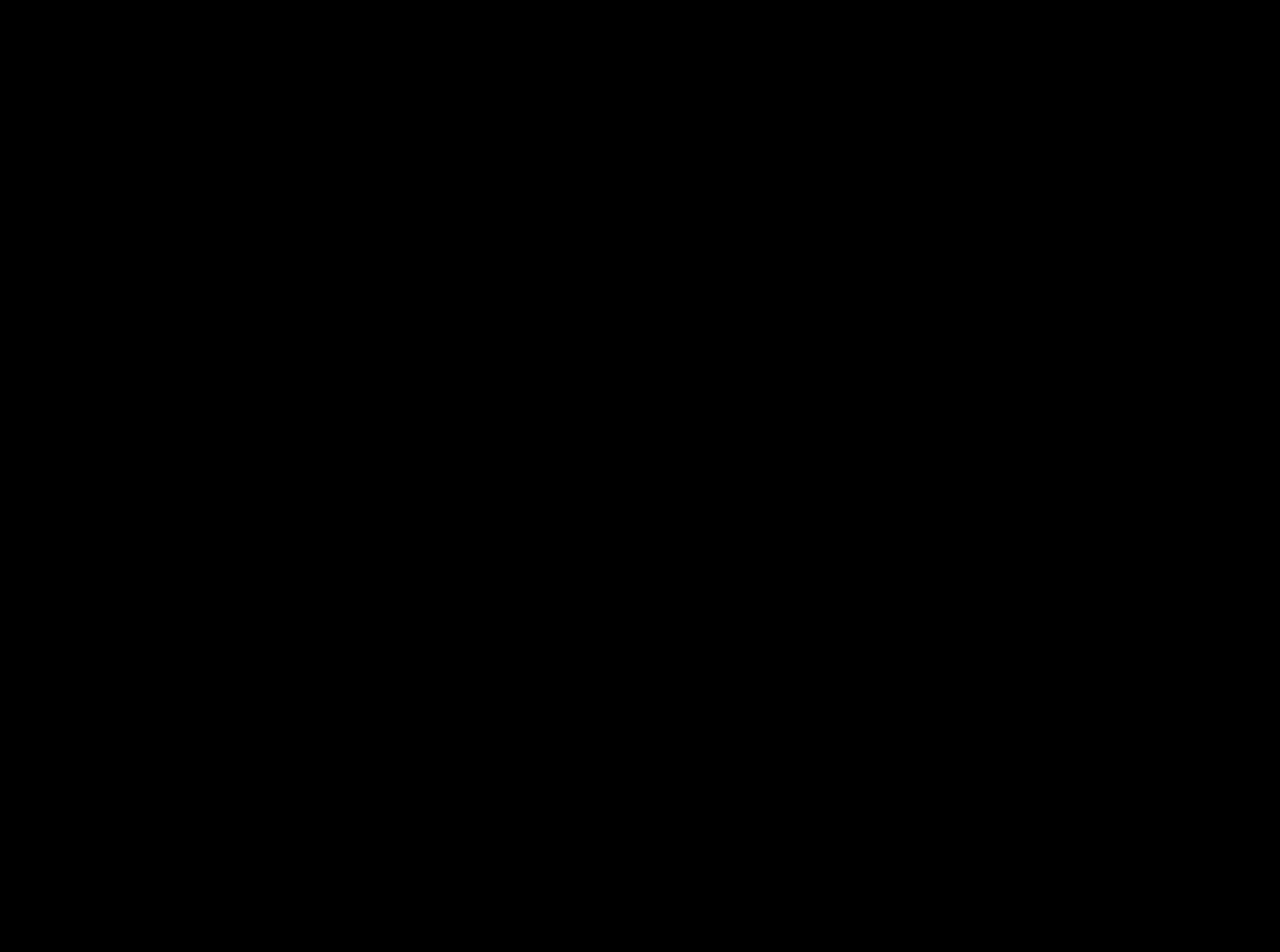
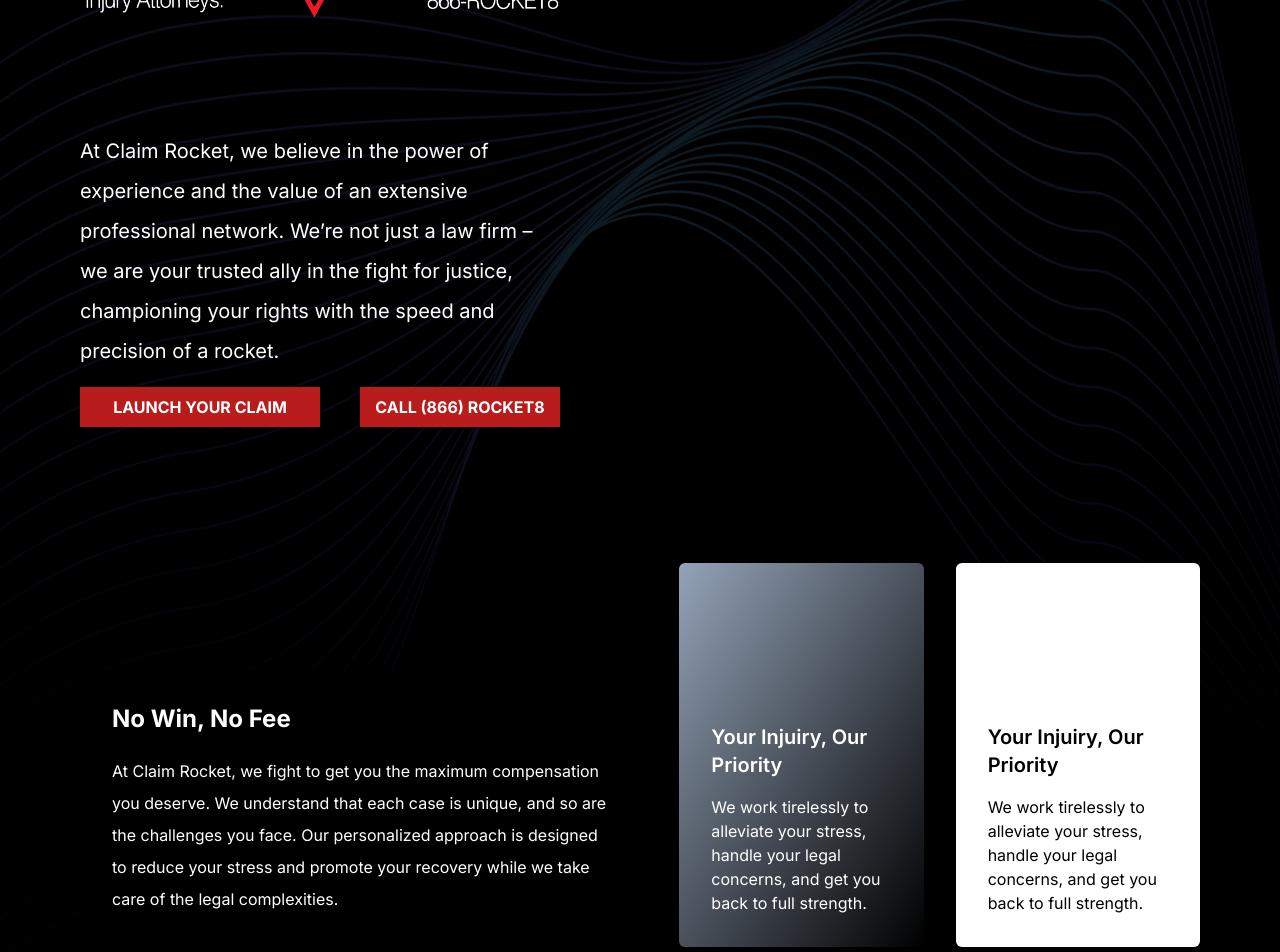
Before and after one commit to dev-mdsohagmiya/claimrocket, a Next.js app: page / in a window 1280 px wide. Shown: the part 500-1452 px from the top of the page. Before the commit the page ends 800 px from the top, so only its background shows below. Built offline with nearby package versions, Linux system fonts and the light colour scheme.

Commit message:
hero section initialized

```diff
--- a/app/page.js
+++ b/app/page.js
@@ -1,3 +1,4 @@
+import Hero from "@/components/Hero";
 import NavBar from "@/components/Navber";
 import Image from "next/image";
 
@@ -5,6 +6,7 @@
   return (
     <div>
       <NavBar />
+      <Hero />
     </div>
   );
 }
--- /dev/null
+++ b/components/Hero.jsx
@@ -0,0 +1,88 @@
+"use client";
+import Image from "next/image";
+import heroBg from "../public/assets/herobg.png";
+import heroLogo from "../public/assets/heroLogo.png";
+import React from "react";
+
+const Hero = () => {
+  return (
+    <div
+      className={`min-h-screen bg-cover bg-center relative  bg-black h-[1630px] md:h-[1400px]`}
+    >
+      {/* Background Image  */}
+      <Image
+        src={"/assets/herobg.png"}
+        fill
+        className={` min-h-screen items-center absolute inset-0 bg-black opacity-100 top-32 object-fit`}
+      />
+      <div className="absolute inset-0 flex flex-col items-center top-20 md:top-48">
+        {/* Hero upper part  */}
+        <div className="text-white  grid grid-cols-12 mb-14">
+          <div className="col-span-12 md:col-span-6 p-9 md:p-20">
+            <div className=" pb-28">
+              <p className=" font-bold text-xl pb-5 tracking-widest">
+                FREE CASE CONSULTATION 24/7
+              </p>
+              <img
+                src={"/assets/heroLogo.png"}
+                alt=""
+                className="h-20 md:h-24 w-auto"
+              />
+            </div>
+            <div>
+              <p className="text-xl tracking-normal leading-loose">
+                At Claim Rocket, we believe in the power of experience and the
+                value of an extensive professional network. We’re not just a law
+                firm – we are your trusted ally in the fight for justice,
+                championing your rights with the speed and precision of a
+                rocket.
+              </p>
+              <div className=" pt-4 grid grid-cols-12">
+                <button className="bg-red-700 p-2 font-bold hover:scale-105  transform transition-transform col-span-7 md:col-span-6">
+                  LAUNCH YOUR CLAIM
+                </button>
+
+                <button className="bg-red-700 py-2 px-[14px] font-bold md:ml-10 ml-0 mt-4 md:mt-0 hover:scale-105  transform transition-transform col-span-7 md:col-span-6">
+                  CALL (866) ROCKET8
+                </button>
+              </div>
+            </div>
+          </div>
+        </div>
+        {/* Hero Lower part */}
+        <div className="text-white flex flex-col md:flex-row justify-center  mx-5 md:mx-20 gap-8 items-end ">
+          <div className="bg-black p-8 rounded-md">
+            <h1 className="text-2xl font-bold">No Win, No Fee</h1>
+            <p className="tracking-normal leading-loose pt-5">
+              At Claim Rocket, we fight to get you the maximum compensation you
+              deserve. We understand that each case is unique, and so are the
+              challenges you face. Our personalized approach is designed to
+              reduce your stress and promote your recovery while we take care of
+              the legal complexities.
+            </p>
+          </div>
+          <div className="w-auto h-auto md:h-96 bg-gradient-to-br from-slate-400 p-8  flex flex-col justify-end  rounded-md">
+            <h1 className="font-semibold text-xl pb-4 ">
+              Your Injuiry, Our Priority
+            </h1>
+            <p>
+              We work tirelessly to alleviate your stress, handle your legal
+              concerns, and get you back to full strength.
+            </p>
+          </div>
+          <div className="w-auto h-auto md:h-96 bg-white text-black p-8  flex flex-col justify-end  rounded-md">
+            <h1 className="font-semibold text-xl pb-4">
+              Your Injuiry, Our Priority
+            </h1>
+            <p>
+              We work tirelessly to alleviate your stress, handle your legal
+              concerns, and get you back to full strength.
+            </p>
+          </div>
+        </div>
+      </div>
+    </div>
+  );
+};
+
+export default Hero;
```
Also changed, not shown: public/assets/heroLogo.png (added), public/assets/herobg.png (added).
